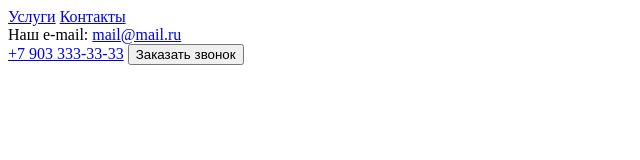
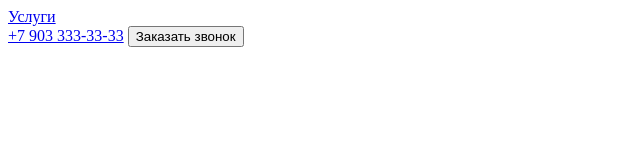
Before and after one commit to SlavaSidorov17/special-app, a plain HTML site: page index.html in a window 1280 px wide. Shown: the whole page, without its empty margins (0-640 px from the left). Drawn offline with Linux system fonts and the light colour scheme.

Commit message:
removed contacts menu item

```diff
--- a/index.html
+++ b/index.html
@@ -11,11 +11,7 @@
     <header>
         <nav>
             <a href="#services">Услуги</a>
-            <a href="#contacts">Контакты</a>
         </nav>
-        <div>
-            Наш e-mail: <a href="mailto:mail@mail.ru">mail@mail.ru</a>
-        </div>
         <div>
             <a href="tel:+79039999999">+7 903 333-33-33</a>
             <button>Заказать звонок</button>
```
